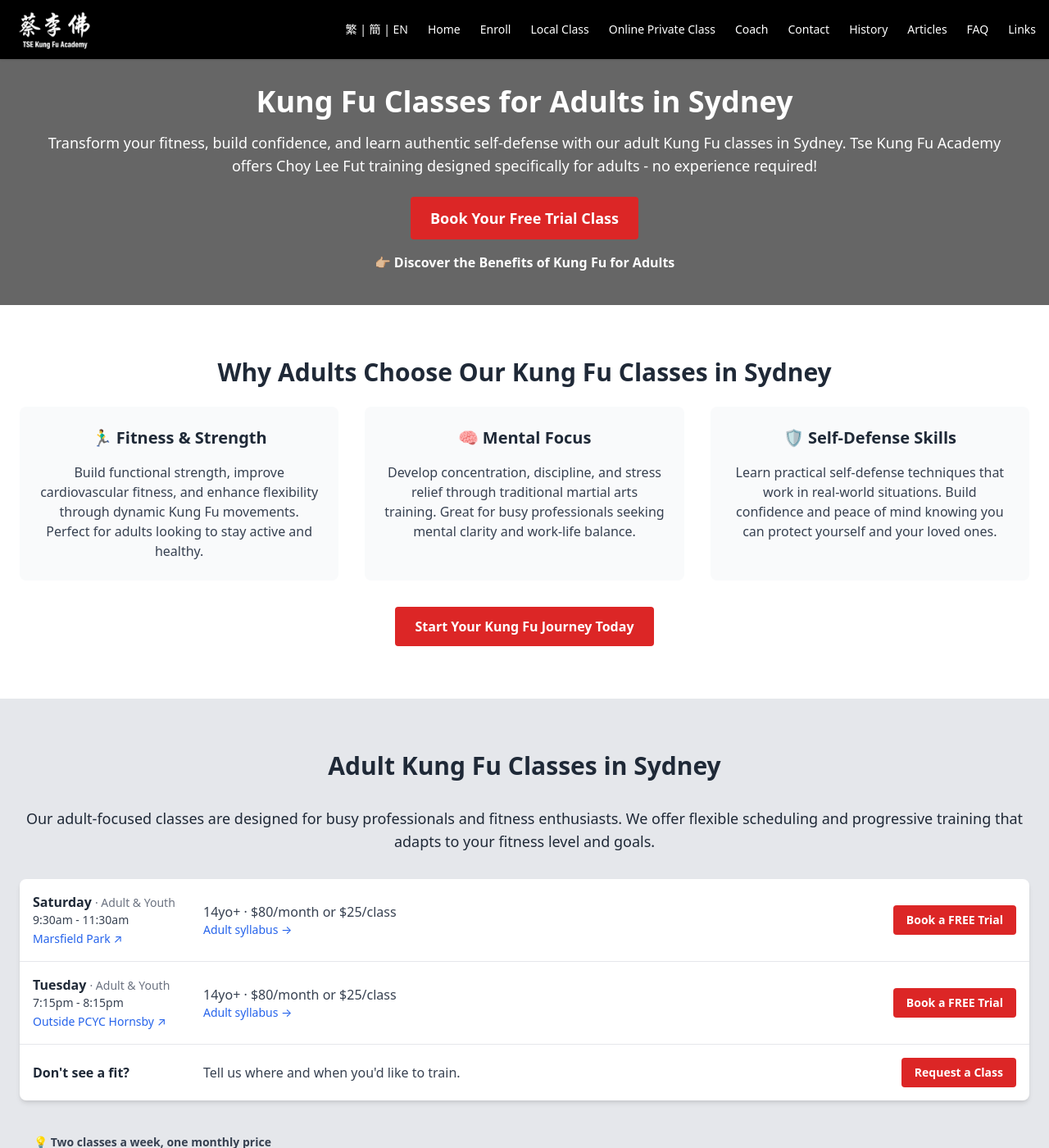
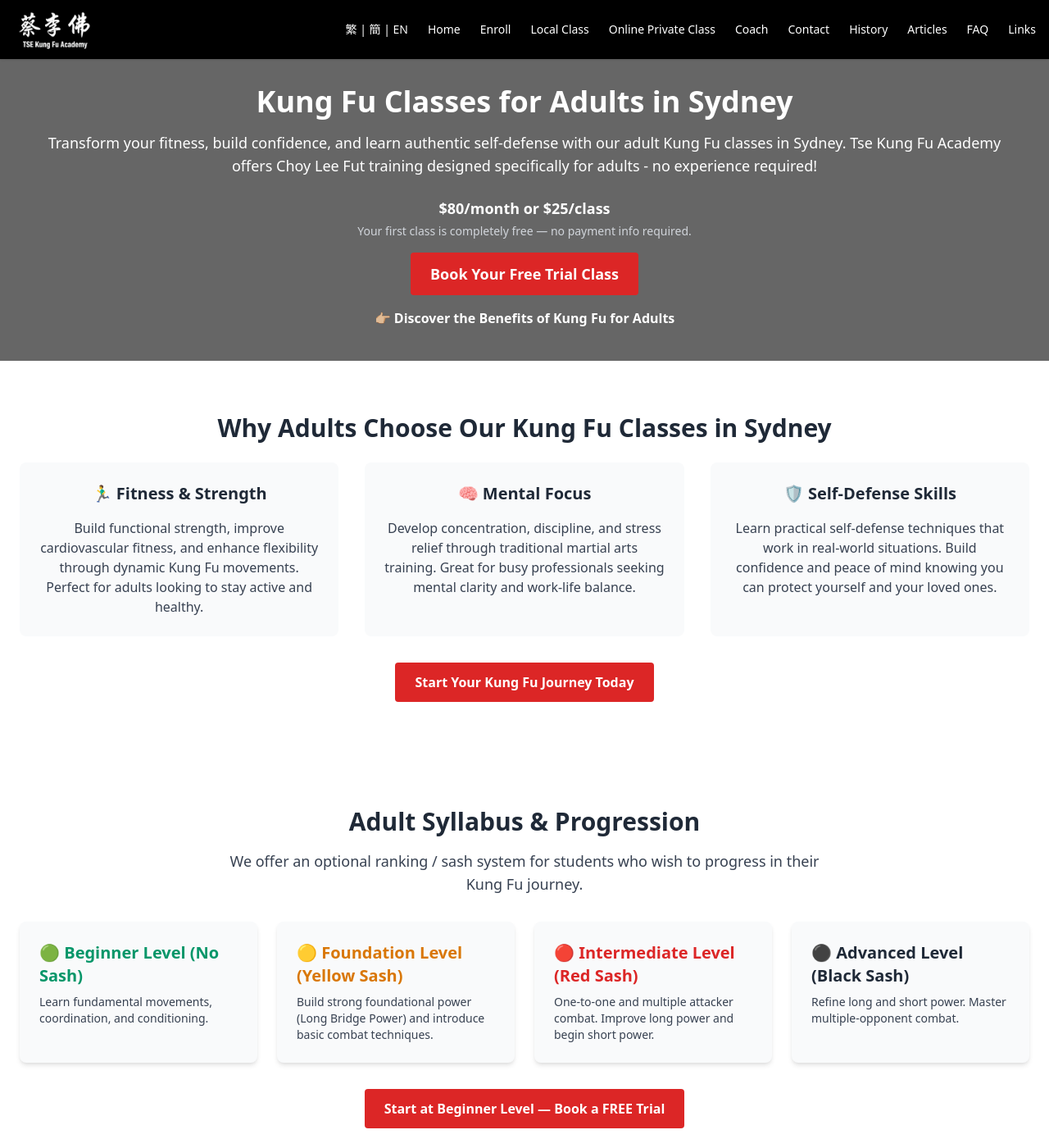
Before and after one commit to sydneykungfu/sydneykungfu.github.io, a Jekyll site: the page built from kungfu-classes-adults-sydney.html, in a window 1280 px wide and 1400 px high. Shown: the whole window at 82% size. Built offline with Jekyll 4.4.1, drawn with Linux system fonts in a browser that asks for light colours; some of the changed text lies outside the part shown.

Commit message:
feat: show cost and syllabus before enrolling on adults page
Prospects previously had to click "Book Your Free Trial Class" in the
hero with zero pricing shown, and the page's "Adult syllabus" links
led nowhere with actual syllabus content. Adds the price and a
free-trial reassurance line to the hero before the CTA, a new
Adult Syllabus & Progression section summarizing the four sash levels
(no specific form names, mirroring class-content.html's objectives),
an optional soft-sparring line in the class structure list, and a
pricing FAQ item. Also deep-links every CTA on the page straight to
enroll.html#enroll-form instead of the top of the enroll page,
mirroring the pattern already shipped on
kids-school-holiday-activities-sydney.html.

Co-Authored-By: Claude Sonnet 5 <noreply@anthropic.com>

```diff
--- a/kungfu-classes-adults-sydney.html
+++ b/kungfu-classes-adults-sydney.html
@@ -25,8 +25,11 @@ meta:
         Transform your fitness, build confidence, and learn authentic self-defense with our adult Kung Fu classes in Sydney. Tse Kung Fu Academy offers Choy Lee Fut training designed specifically for adults - no experience required!
       </p>
 
+      <p class="text-lg font-semibold mb-1">$80/month or $25/class</p>
+      <p class="text-sm text-gray-300 mb-4">Your first class is completely free &mdash; no payment info required.</p>
+
       <p class="text-lg mb-4">
-        <a href="enroll.html" class="bg-red-600 px-6 py-3 rounded text-white font-semibold hover:bg-red-700 inline-block">
+        <a href="/enroll.html#enroll-form" class="bg-red-600 px-6 py-3 rounded text-white font-semibold hover:bg-red-700 inline-block">
           Book Your Free Trial Class
         </a>
       </p>
@@ -61,7 +64,38 @@ meta:
         </div>
       </div>
       <div class="mt-8">
-        <a href="enroll.html" class="bg-red-600 px-6 py-3 rounded text-white font-semibold hover:bg-red-700 inline-block">Start Your Kung Fu Journey Today</a>
+        <a href="/enroll.html#enroll-form" class="bg-red-600 px-6 py-3 rounded text-white font-semibold hover:bg-red-700 inline-block">Start Your Kung Fu Journey Today</a>
+      </div>
+    </div>
+  </section>
+
+  <!-- Syllabus & Progression Section -->
+  <section id="progression" class="py-16 bg-white">
+    <div class="container mx-auto px-6">
+      <h2 class="text-3xl font-bold text-center mb-4">Adult Syllabus & Progression</h2>
+      <p class="text-center mb-8 text-lg text-gray-700 max-w-3xl mx-auto">
+        We offer an optional ranking / sash system for students who wish to progress in their Kung Fu journey.
+      </p>
+      <div class="grid grid-cols-1 sm:grid-cols-2 md:grid-cols-4 gap-6">
+        <div class="bg-gray-50 shadow-md rounded-lg p-6">
+          <h3 class="text-xl font-semibold text-green-600 mb-2">🟢 Beginner Level (No Sash)</h3>
+          <p class="text-gray-700 text-sm">Learn fundamental movements, coordination, and conditioning.</p>
+        </div>
+        <div class="bg-gray-50 shadow-md rounded-lg p-6">
+          <h3 class="text-xl font-semibold text-yellow-600 mb-2">🟡 Foundation Level (Yellow Sash)</h3>
+          <p class="text-gray-700 text-sm">Build strong foundational power (Long Bridge Power) and introduce basic combat techniques.</p>
+        </div>
+        <div class="bg-gray-50 shadow-md rounded-lg p-6">
+          <h3 class="text-xl font-semibold text-red-600 mb-2">🔴 Intermediate Level (Red Sash)</h3>
+          <p class="text-gray-700 text-sm">One-to-one and multiple attacker combat. Improve long power and begin short power.</p>
+        </div>
+        <div class="bg-gray-50 shadow-md rounded-lg p-6">
+          <h3 class="text-xl font-semibold mb-2">⚫ Advanced Level (Black Sash)</h3>
+          <p class="text-gray-700 text-sm">Refine long and short power. Master multiple-opponent combat.</p>
+        </div>
+      </div>
+      <div class="text-center mt-8">
+        <a href="/enroll.html#enroll-form" class="bg-red-600 px-6 py-3 rounded text-white font-semibold hover:bg-red-700 inline-block">Start at Beginner Level — Book a FREE Trial</a>
       </div>
     </div>
   </section>
@@ -74,17 +108,18 @@ meta:
         Our adult-focused classes are designed for busy professionals and fitness enthusiasts.
         We offer flexible scheduling and progressive training that adapts to your fitness level and goals.
       </p>
-      {% include schedule-cards-en.html filter="adults" %}
+      {% include schedule-cards-en.html filter="adults" enroll_url="/enroll.html#enroll-form" %}
       <div class="text-center mt-8">
         <p class="mb-4"><strong>Class Structure for Adults:</strong></p>
         <ul class="list-disc list-inside mb-6 text-gray-700">
           <li>Traditional Choy Lee Fut forms and techniques</li>
           <li>Pad work for accuracy, timing, and conditioning</li>
           <li>Self-defense applications and practical drills</li>
+          <li>Soft sparring (optional, intermediate level and above)</li>
           <li>Strength and flexibility training</li>
           <li>Progressive skill development</li>
         </ul>
-        <a href="enroll.html" class="bg-red-600 px-6 py-3 rounded text-white font-semibold hover:bg-red-700">Book Your Free Trial</a>
+        <a href="/enroll.html#enroll-form" class="bg-red-600 px-6 py-3 rounded text-white font-semibold hover:bg-red-700">Book Your Free Trial</a>
       </div>
     </div>
   </section>
@@ -132,7 +167,7 @@ meta:
 
       <!-- CTA -->
       <div style="margin-top: 2.5rem;">
-        <a href="enroll.html" class="bg-red-600 px-6 py-3 rounded text-white font-semibold hover:bg-red-700 mb-4 inline-block">Join Our Adult Kung Fu Classes</a>
+        <a href="/enroll.html#enroll-form" class="bg-red-600 px-6 py-3 rounded text-white font-semibold hover:bg-red-700 mb-4 inline-block">Join Our Adult Kung Fu Classes</a>
       </div>
     </div>
   </section>
@@ -142,6 +177,10 @@ meta:
     <div class="container mx-auto px-6">
       <h2 class="text-3xl font-bold mb-6 text-center">Frequently Asked Questions</h2>
       <div class="space-y-6 max-w-3xl mx-auto">
+        <div>
+          <h3 class="font-semibold text-xl">How much do the adult Kung Fu classes cost?</h3>
+          <p>Classes are $80/month or $25/class. Join both the Saturday and Tuesday sessions and pay monthly for 50% off your second class &mdash; just $120/month total. Your first class is completely free, with no payment details required to book.</p>
+        </div>
         <div>
           <h3 class="font-semibold text-xl">I'm in my 40s/50s - am I too old to start Kung Fu?</h3>
           <p>Not at all! Our adult classes are designed for all fitness levels and ages. We modify techniques to accommodate different abilities and focus on building strength and flexibility gradually. Many of our students start in their 40s, 50s, and beyond.</p>
@@ -167,7 +206,7 @@ meta:
       <p class="text-lg mb-6">📱 <strong>Text:</strong> <a href="sms:+61491403514" class="text-blue-600">+61 491 703 514</a></p>
       <p class="text-lg mb-6">📱 <strong>WhatsApp:</strong> <a href="https://wa.me/61491403514" class="text-blue-600" target="_blank">+61 491 703 514</a></p>
       <div class="mt-8">
-        <a href="enroll.html" class="bg-red-600 px-6 py-3 rounded text-white font-semibold hover:bg-red-700 inline-block">Book Your Free Trial Class</a>
+        <a href="/enroll.html#enroll-form" class="bg-red-600 px-6 py-3 rounded text-white font-semibold hover:bg-red-700 inline-block">Book Your Free Trial Class</a>
       </div>
     </div>
   </section>
@@ -178,7 +217,7 @@ meta:
       <p class="text-lg text-gray-600 max-w-3xl mx-auto mb-6">
         Looking for Kung Fu classes near you? Tse Kung Fu Academy offers Kung Fu class in Sydney, near Macquarie University, Epping, Eastwood,Hornsby, and easily accessible from Sydney North Shore.
       </p>
-      <a href="enroll.html" class="bg-red-600 px-6 py-3 rounded text-white font-semibold hover:bg-red-700">Join a Class Today</a>
+      <a href="/enroll.html#enroll-form" class="bg-red-600 px-6 py-3 rounded text-white font-semibold hover:bg-red-700">Join a Class Today</a>
     </div>
   </section>
 
```
